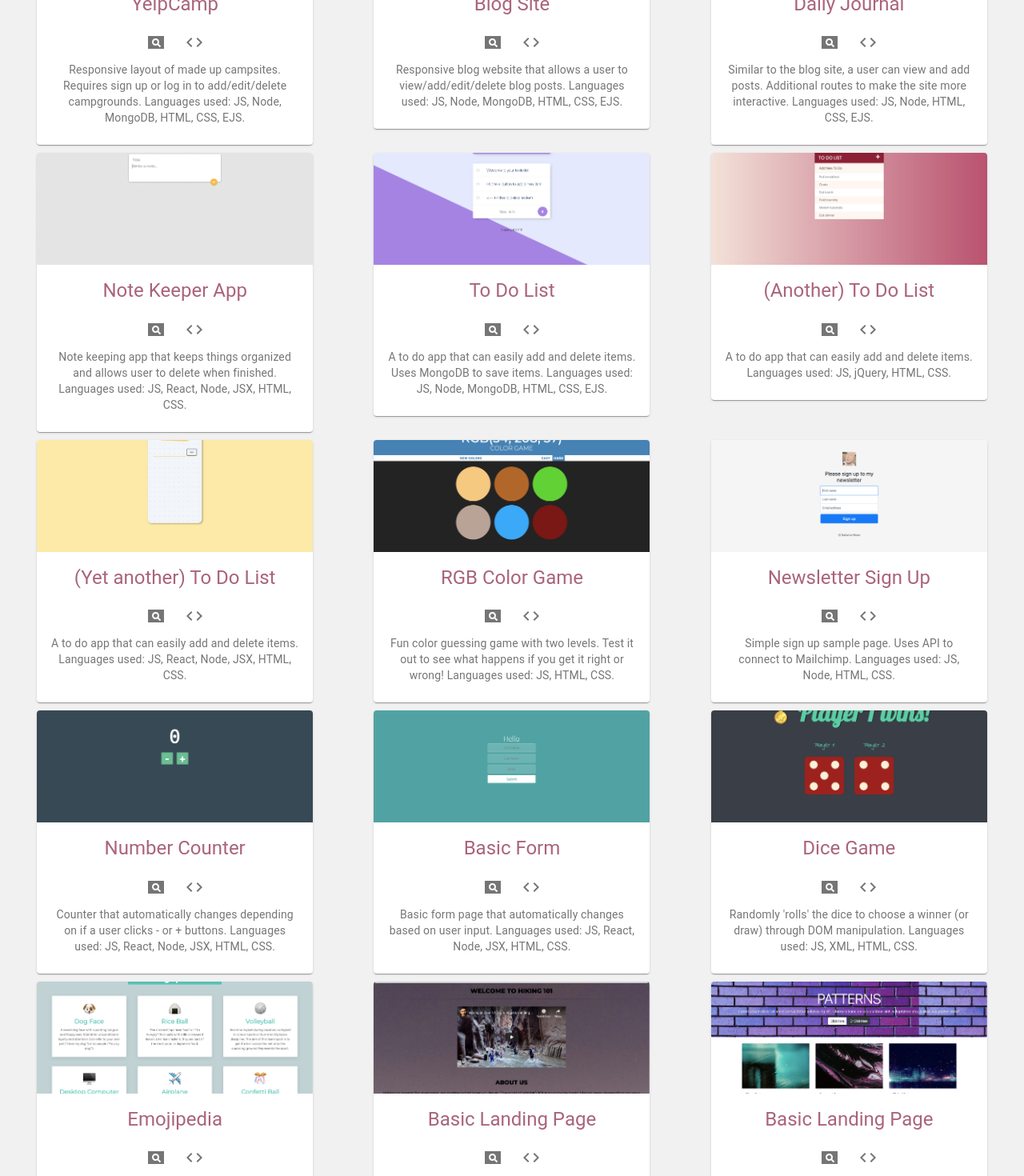
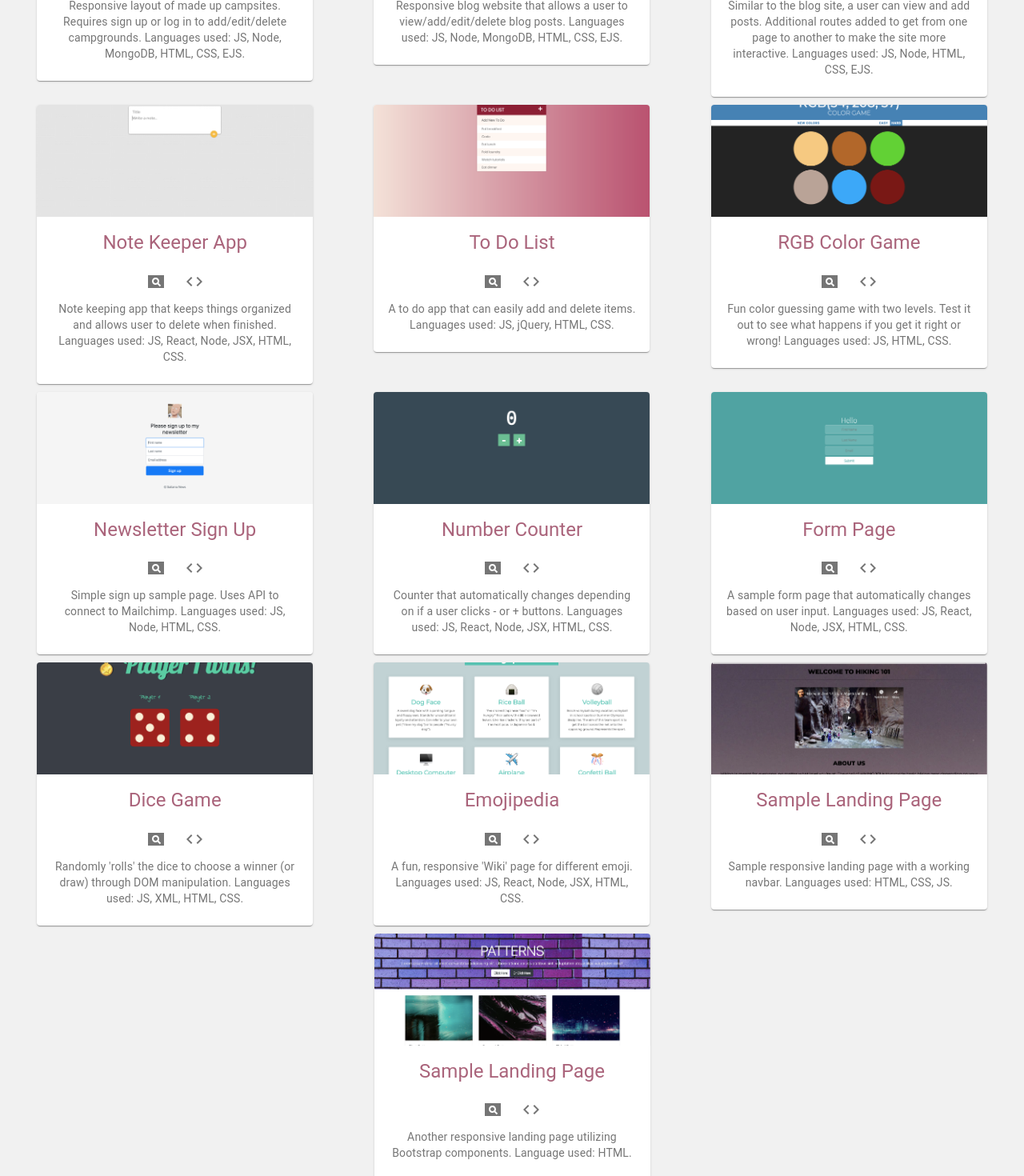
Before and after one commit to elainemango/my-portfolio, a React (Create React App) app: page / in a window 1280 px wide. Shown: the part 2180-3650 px from the top of the page at 80% size. Built offline with nearby package versions, Linux system fonts and the light colour scheme.

Commit message:
content edits

```diff
--- a/public/styles.css
+++ b/public/styles.css
@@ -17,7 +17,7 @@ h1 span {
     color: #aa647b;
     flex-direction: column;
     width: 100%;
-    height: 100vh;
+    height: 90vh;
     margin-top: 150px;
     float: left;
     text-align: left;
@@ -48,7 +48,6 @@ h1 span {
     background-color: #aa647b;
     margin-top: 70px;
     padding-top: 15px;
-
 }
 
 .contact-links {
@@ -71,5 +70,4 @@ h1 span {
     text-decoration: none;
     color: #f1f1f1;
     margin: 10px;
-
 }
--- a/src/project.js
+++ b/src/project.js
@@ -22,7 +22,7 @@ const project = [
         img: require ("./imgs/journal.png"),
         title: "Daily Journal",
         description:
-            "Similar to the blog site, a user can view and add posts. Additional routes to make the site more interactive. Languages used: JS, Node, HTML, CSS, EJS.",
+            "Similar to the blog site, a user can view and add posts. Additional routes added to get from one page to another to make the site more interactive. Languages used: JS, Node, HTML, CSS, EJS.",
         link: "https://gentle-caverns-69545.herokuapp.com/",
         code: "https://github.com/elainemango/journal"
     },
@@ -37,33 +37,15 @@ const project = [
     },
     {
         id: 5,
-        img: require ("./imgs/todolist2.png"),
+        img: require ("./imgs/todolist1.png"),
         title: "To Do List",
-        description:
-            "A to do app that can easily add and delete items. Uses MongoDB to save items. Languages used: JS, Node, MongoDB, HTML, CSS, EJS. ",
-        link: "https://agile-earth-13375.herokuapp.com/",
-        code: "https://github.com/elainemango/ToDoList"
-    },
-    {
-        id: 6,
-        img: require ("./imgs/todolist1.png"),
-        title: "(Another) To Do List",
         description:
             "A to do app that can easily add and delete items. Languages used: JS, jQuery, HTML, CSS.",
         link: "https://codepen.io/elaineMango/full/mdyjRwq",
         code: "https://codepen.io/elaineMango/pen/mdyjRwq"
     },
     {
-        id: 7,
-        img: require ("./imgs/todolist3.png"),
-        title: "(Yet another) To Do List",
-        description:
-            "A to do app that can easily add and delete items. Languages used: JS, React, Node, JSX, HTML, CSS.",
-        link: "https://5zw78.csb.app/",
-        code: "https://codesandbox.io/embed/react-spread-operator-practice-5zw78?fontsize=14&hidenavigation=1&theme=dark"
-    },
-    {
-        id: 8,
+        id: 6,
         img: require ("./imgs/rgb.png"),
         title: "RGB Color Game",
         description:
@@ -72,7 +54,7 @@ const project = [
         code: "https://codepen.io/elaineMango/pen/PowBWzE"
     },
     {
-        id: 9,
+        id: 7,
         img: require ("./imgs/newsletter.png"),
         title: "Newsletter Sign Up",
         description:
@@ -81,7 +63,7 @@ const project = [
         code: "https://github.com/elainemango/newsletter"
     },
     {
-        id: 10,
+        id: 8,
         img: require ("./imgs/counter.png"),
         title: "Number Counter",
         description:
@@ -90,16 +72,16 @@ const project = [
         code: "https://codesandbox.io/embed/react-hook-practice-counter-cs5gt?fontsize=14&hidenavigation=1&theme=dark"
     },
     {
-        id: 11,
+        id: 9,
         img: require ("./imgs/form.png"),
-        title: "Basic Form",
+        title: "Form Page",
         description:
-            "Basic form page that automatically changes based on user input. Languages used: JS, React, Node, JSX, HTML, CSS.",
+            "A sample form page that automatically changes based on user input. Languages used: JS, React, Node, JSX, HTML, CSS.",
         link: "https://si21t.csb.app/",
         code: "https://codesandbox.io/embed/react-event-handling-forms-practice-si21t?fontsize=14&hidenavigation=1&theme=dark"
     },
     {
-        id: 12,
+        id: 10,
         img: require ("./imgs/dice.png"),
         title: "Dice Game",
         description:
@@ -108,7 +90,7 @@ const project = [
         code: "https://codesandbox.io/embed/dice-game-t5n8t?fontsize=14&hidenavigation=1&theme=dark"
     },
     {
-        id: 13,
+        id: 11,
         img: require ("./imgs/emoji.png"),
         title: "Emojipedia",
         description:
@@ -117,20 +99,20 @@ const project = [
         code: "https://codesandbox.io/embed/react-emoji-dictionary-ef52e?fontsize=14&hidenavigation=1&theme=dark"
     },
     {
-        id: 14,
+        id: 12,
         img: require ("./imgs/landingpage.png"),
-        title: "Basic Landing Page",
+        title: "Sample Landing Page",
         description:
-            "Sample responsive landing page with a working navbar to help guide user to specific sections. Languages used: HTML, CSS, JS.",
+            "Sample responsive landing page with a working navbar. Languages used: HTML, CSS, JS.",
         link: "https://codepen.io/elaineMango/full/KKKrWQQ",
         code: "https://codepen.io/elaineMango/pen/KKKrWQQ"
     },
     {
-        id: 15,
+        id: 13,
         img: require ("./imgs/pattern.png"),
-        title: "Basic Landing Page",
+        title: "Sample Landing Page",
         description:
-            "Another simple, responsive landing page utilizing Bootstrap components. Language used: HTML.",
+            "Another responsive landing page utilizing Bootstrap components. Language used: HTML.",
         link: "https://codepen.io/elaineMango/full/wvBxggX",
         code: "https://codepen.io/elaineMango/pen/wvBxggX?editors=1000"
     }
```
